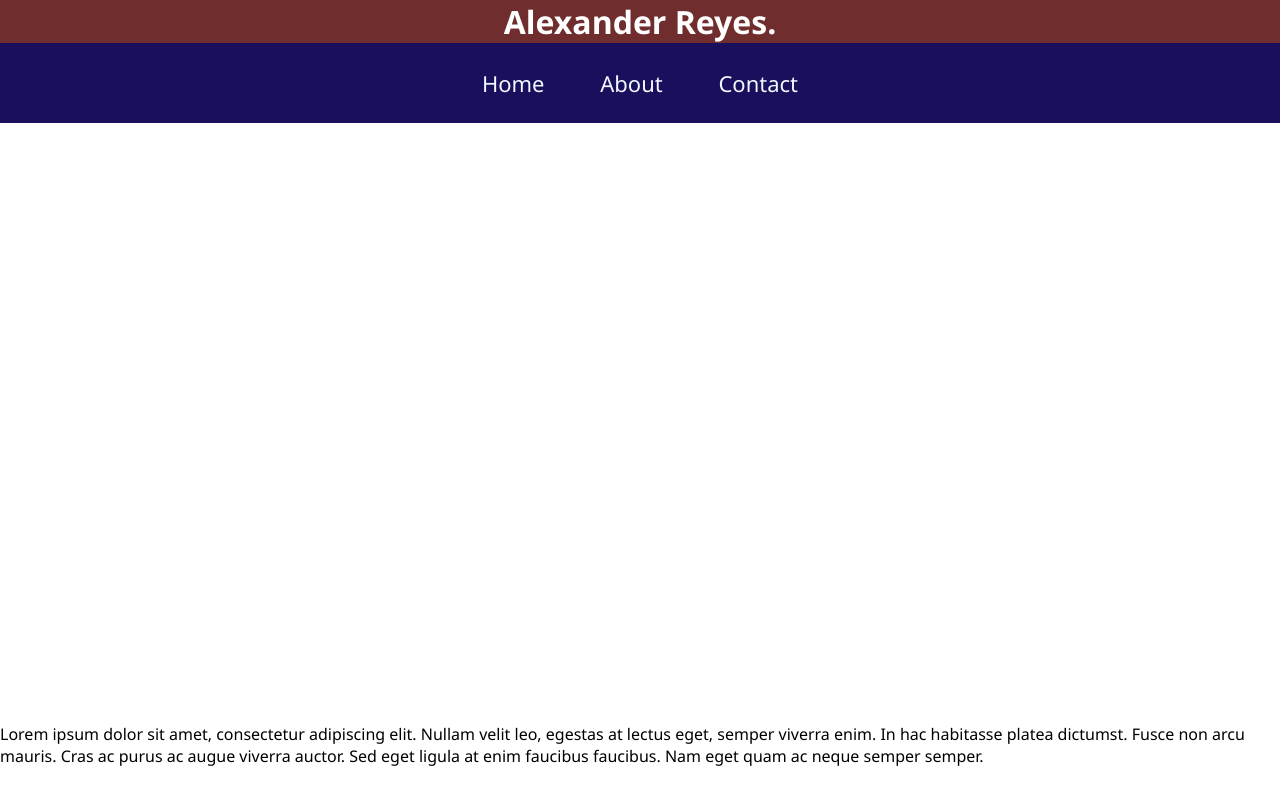
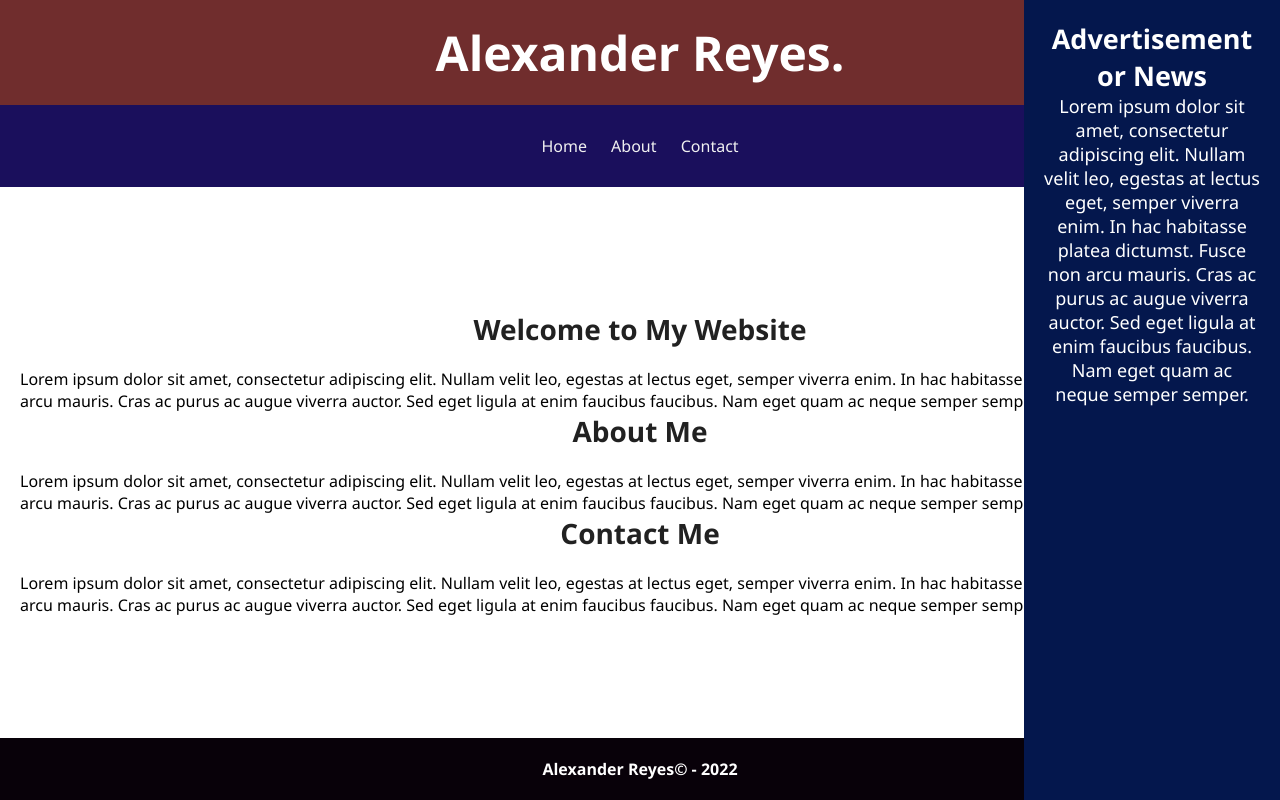
Before and after one commit to alfatigo/PROYECTO-ESTRUCTURA-BASICA-HTML-Y-CSS-ETIEQUETAS-SEMANTICAS-HEAD-BODY-HEADER-NAV-MAIN-CONTAINE, a plain HTML site: page index.html in a window 1280 px wide. Shown: the top 800 px of the page. Drawn offline with Linux system fonts and the light colour scheme.

Commit message:
Update main.css

```diff
--- a/Styles/main.css
+++ b/Styles/main.css
@@ -1,74 +1,90 @@
+/* Global styles */
 * {
   margin: 0;
   padding: 0;
+  box-sizing: border-box;
 }
 
-html {
+html, body {
+  height: 100%;
   font-family: "Segoe UI", Tahoma, Geneva, Verdana, sans-serif;
 }
 
+/* Container */
 .container {
+  display: flex;
+  flex-direction: column;
   height: 100vh;
 }
 
+/* Header */
 header {
-    color: rgb(255, 255, 255);
+  background-color: #702d2d;
+  color: #fff;
   text-align: center;
-    background-color: rgb(112, 45, 45);
+  padding: 20px;
+  font-size: 24px;
+  font-weight: bold;
 }
 
+/* Navigation */
 nav {
-    font-size: 22px;
-    background-color: rgb(26, 15, 92);
-    color: aliceblue;
+  background-color: #1a0f5c;
+  color: #f0f0f0;
   text-align: center;
+  padding: 20px;
 }
 
 ul {
-    text-decoration: none;
+  list-style: none;
 }
 
 nav ul li {
   display: inline-block;
-    margin: 25px;
+  margin: 10px;
+}
+
+/* Content */
+#contenido {
+  flex: 1;
+  padding: 20px;
+  display: flex;
+  flex-direction: column;
+  justify-content: center;
+  align-items: center;
 }
 
 #contenido h2 {
-    font-size: 30px;
+  font-size: 28px;
   text-align: center;
-    line-height: 600px;
-    color: white;
+  color: #212121;
+  margin-bottom: 20px;
 }
 
+/* Aside */
 aside {
-    display: inline-block;
+  background-color: #04174d;
+  color: #fff;
+  text-align: center;
+  padding: 20px;
+  font-size: 18px;
   width: 20%;
   height: 100vh;
-    background-color: rgb(4, 23, 77);
+  position: fixed;
+  right: 0;
 }
 
-aside h2 {
-    font-size: 20px;
-    text-align: center;
-
-    color: white;
-}
-
+/* Clearfix */
 .clearfix {
   clear: both;
 }
 
+/* Footer */
 footer {
-    display: block;
-    position: relative;
-    background-color: rgb(8, 1, 9);
-    width: 100%;
-    height: 70px;
-    line-height: 70px;
+  background-color: #080109;
+  color: #fff;
   text-align: center;
-
-    font-size: 22px;
+  padding: 20px;
+  font-size: 16px;
   font-weight: bold;
-
-    color: white;
 }
```
Lines whose indentation alone changed are shown as unchanged.
